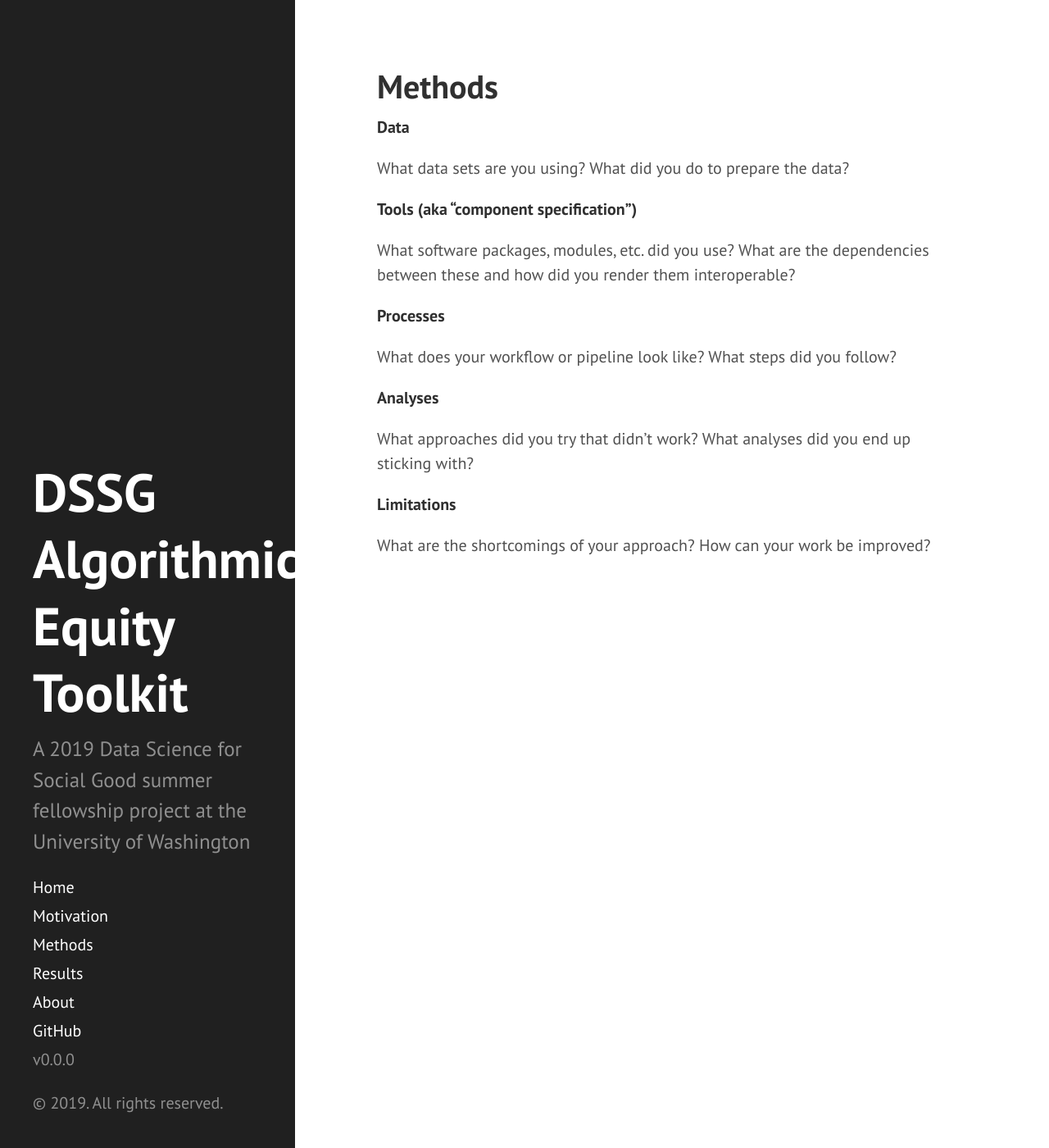
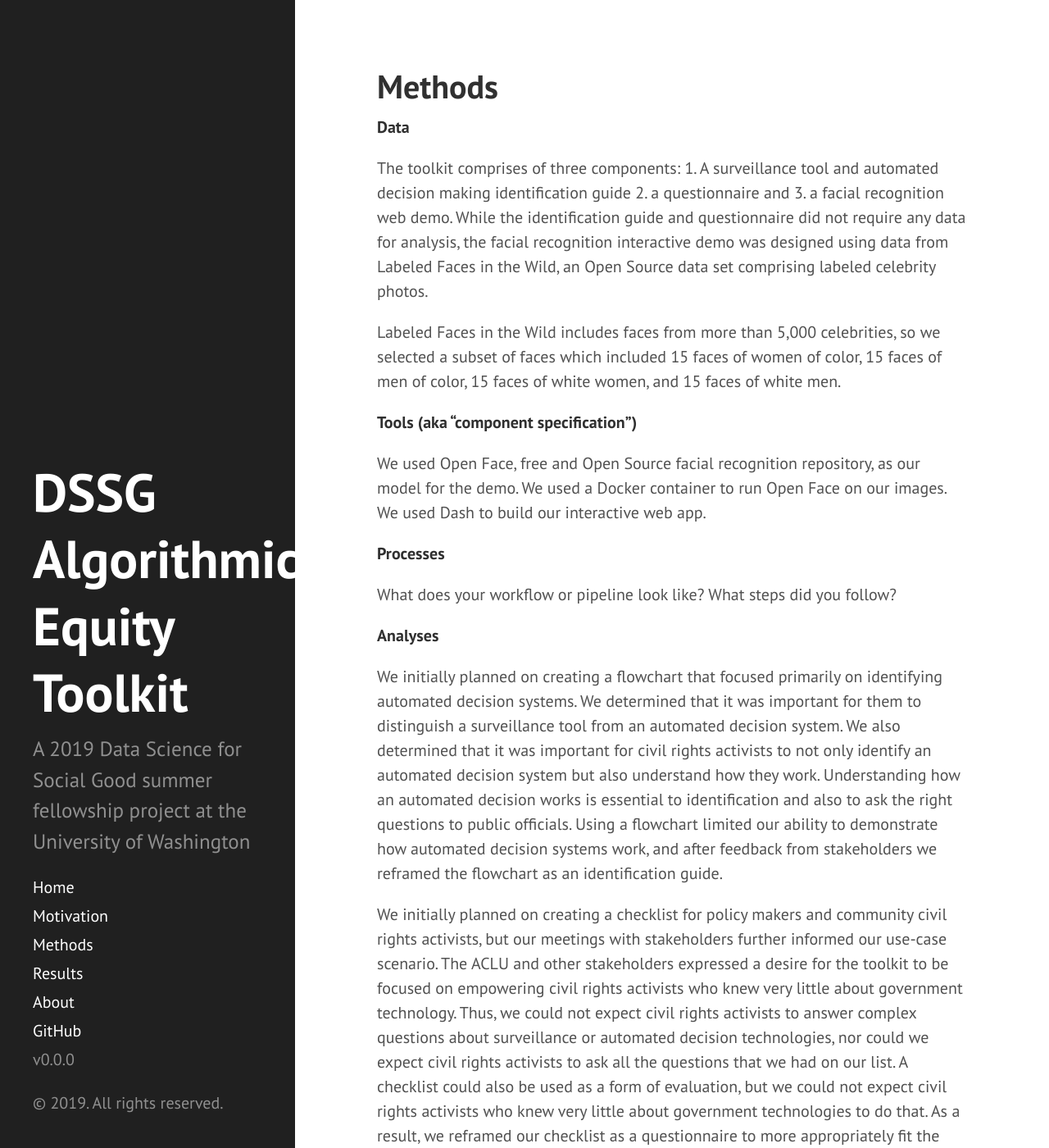
Before and after one commit to uwescience/AEKit-website, a Jekyll site: the page built from methods.md, in a window 1280 px wide and 1400 px high. Shown: the whole window at 82% size. Built offline with Jekyll 4.4.1, drawn with Linux system fonts in a browser that asks for light colours; some of the changed text lies outside the part shown.

Commit message:
added tools and analyses and limitations

```diff
--- a/methods.md
+++ b/methods.md
@@ -5,13 +5,14 @@ title: Methods
 
 **Data**
 
-What data sets are you using?
-What did you do to prepare the data?
+The toolkit comprises of three components: 1. A surveillance tool and automated decision making identification guide 2. a questionnaire and 3. a facial recognition web demo. While the identification guide and questionnaire did not require any data for analysis, the facial recognition interactive demo was designed using data from Labeled Faces in the Wild, an Open Source data set comprising labeled celebrity photos.
+
+Labeled Faces in the Wild includes faces from more than 5,000 celebrities, so we selected a subset of faces which included 15 faces of women of color, 15 faces of men of color, 15 faces of white women, and 15 faces of white men.
+
 
 **Tools (aka “component specification”)**
 
-What software packages, modules, etc. did you use?
-What are the dependencies between these and how did you render them interoperable?
+We used Open Face, free and Open Source facial recognition repository, as our model for the demo. We used a Docker container to run Open Face on our images. We used Dash to build our interactive web app.
 
 **Processes**
 
@@ -20,10 +21,17 @@ What steps did you follow?
 
 **Analyses**
 
-What approaches did you try that didn’t work?
-What analyses did you end up sticking with?
+We initially planned on creating a flowchart that focused primarily on identifying automated decision systems. We determined that it was important for them to distinguish a surveillance tool from an automated decision system. We also determined that it was important for civil rights activists to not only identify an automated decision system but also understand how they work. Understanding how an automated decision works is essential to identification and also to ask the right questions to public officials. Using a  flowchart limited our ability to demonstrate how automated decision systems work, and after feedback from stakeholders we reframed the flowchart as an identification guide.
+
+We initially planned on creating a checklist for policy makers and community civil rights activists, but our meetings with stakeholders further informed our use-case scenario. The ACLU and other stakeholders expressed a desire for the toolkit to be focused on empowering civil rights activists who knew very little about government technology. Thus, we could not expect civil rights activists to answer complex questions about surveillance or automated decision technologies, nor could we expect civil rights activists to ask all the questions that we had on our list. A checklist could also be used as a form of evaluation, but we could not expect civil rights activists who knew very little about government technologies to do that. As a result, we reframed our checklist as a questionnaire to more appropriately fit the use-case scenario informed by our discussions with community stakeholders.
+
+We explored a variety of options for our interactive web demo. One approach we investigated that didn’t work was using Civic Scape, open source predictive policing technology, to build a demo that analyzes the assumptions that predictive policing technology relies upon and the places where those assumptions fall short. We encountered difficulties with Civic Scape’s data loading step, and determined we may not be able to use the Seattle Police Department beat data that we wished to run in the model.
+
+We ended up committing to the facial recognition interactive demo plan to analyze the results of running our images through Open Face’s model. With this demo, we convey some of the problems with facial recognition technology, including bias against people of color, false positives, choosing an accuracy threshold, and image quality.
+
 
 **Limitations**
 
-What are the shortcomings of your approach?
-How can your work be improved?
+This project faced several limitations. First, we found little consensus regarding the definition and structure of concepts like artificial intelligence, machine learning, and automated decision systems (Krafft et al. 2019). Second, meeting with many diverse stakeholders presented a challenge in building the toolkit. Such a diverse set of community members inevitably resulted in diverse and sometimes conflicting priorities, and it proved difficult to meet all expectations. Due to time constraints, we also could not possibly meet with all stakeholders in the community coalition; thus, we had to select some community organizations over others resulting in certain community voices being more dominant and influential in creating our toolkit.
+
+While the facial recognition demo showcases inaccuracies in facial recognition, it runs the risk of communicating that if these inaccuracies were fixed, the associated problems with facial recognition would be solved. As a team, we believe that even without inaccuracies, we still have reason to distrust these surveillance and automated decision technologies. We included statements from stakeholders and case studies to convey this concern in our demo alongside the demonstration of inaccuracies.
```
